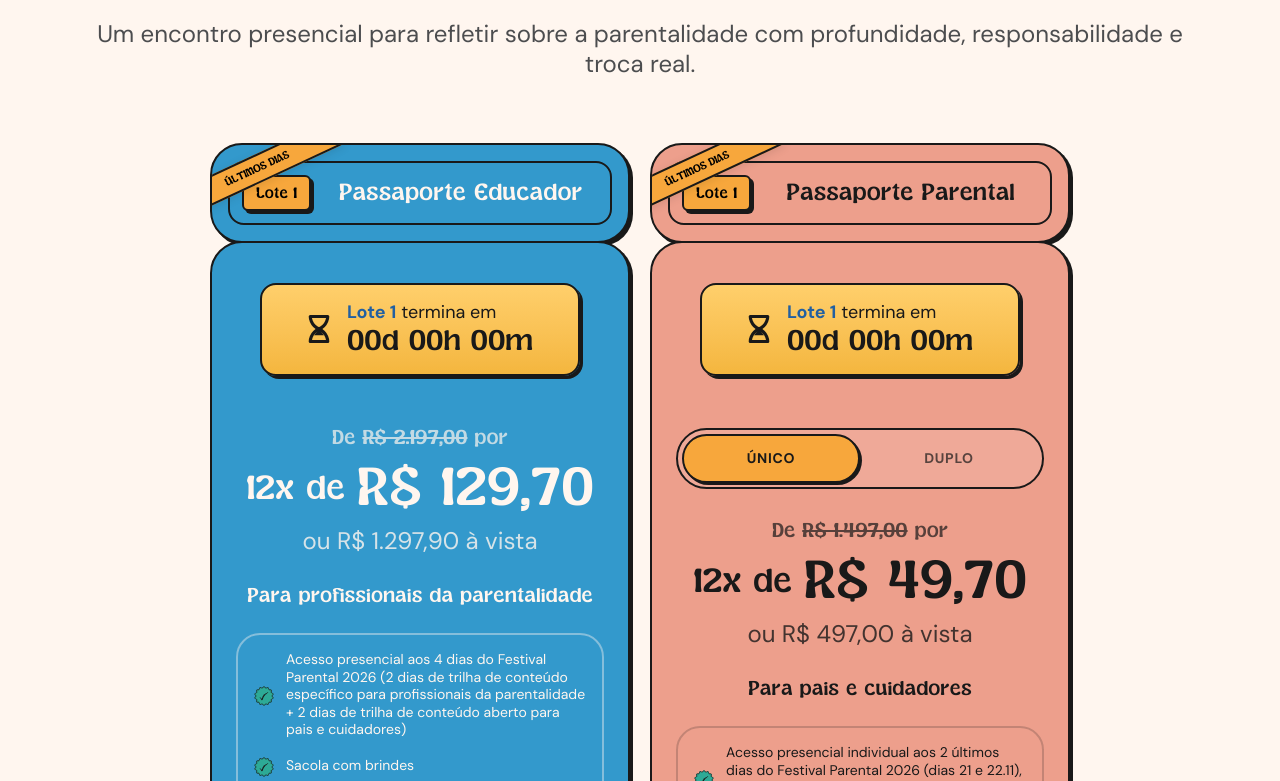
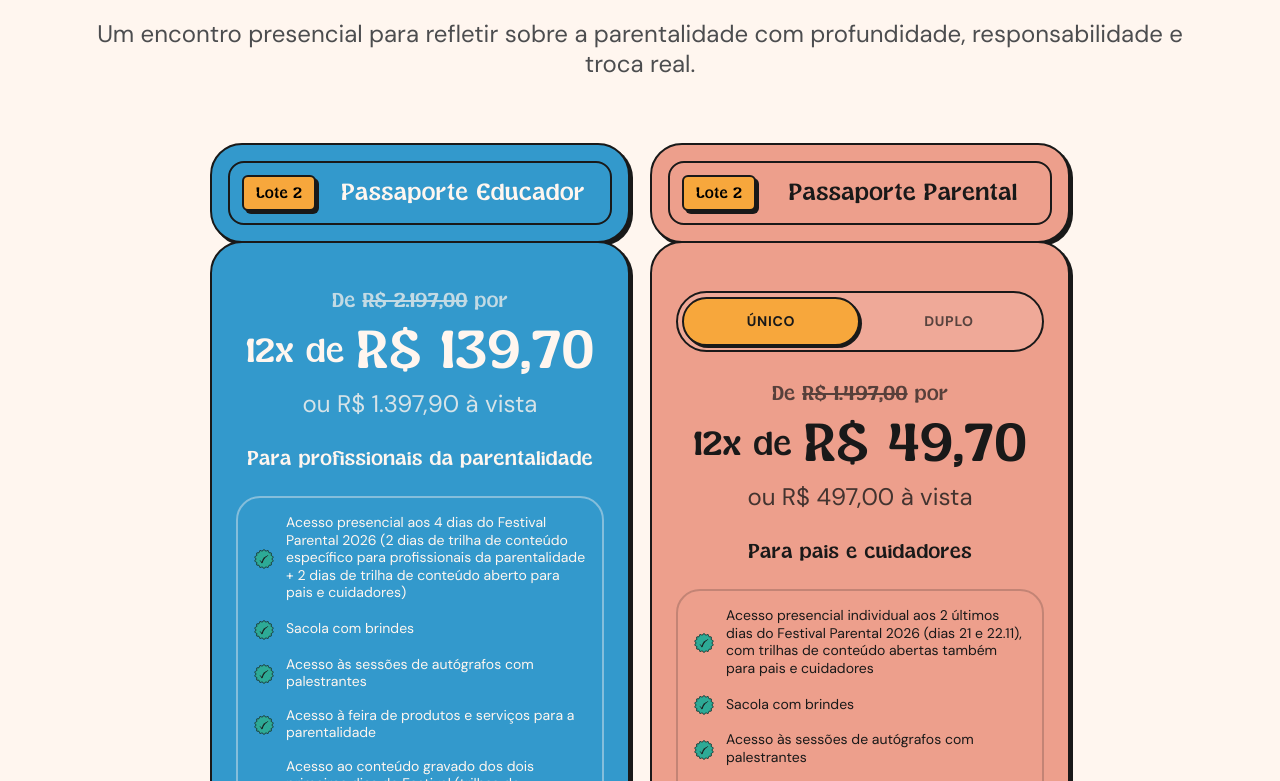
Before and after one commit to oanthonydesign/-LP-Festival-parental, a Next.js app: page / in a window 1280 px wide. Shown: the part 5059-5840 px from the top of the page. Built offline with nearby package versions, Linux system fonts and the light colour scheme.

Commit message:
feat: atualiza lote para Lote 2, oculta faixas, contadores e rodapé

```diff
--- a/src/app/page.tsx
+++ b/src/app/page.tsx
@@ -23,7 +23,7 @@ import SectionSpecialGuests from '@/components/sections/SectionSpecialGuests';
 import StickyBottomBar from '@/components/sections/StickyBottomBar';
 import WhatsAppButton from '@/components/sections/WhatsAppButton';
 
-const SHOW_STICKY_BAR = true;
+const SHOW_STICKY_BAR = false;
 
 export default function Home() {
     return (
--- a/src/components/sections/Section6.tsx
+++ b/src/components/sections/Section6.tsx
@@ -5,9 +5,9 @@ import svgPaths from "@/components/svg/svgPaths";
 import { useCountdown } from "@/hooks/useCountdown";
 
 // Flags de controle para fácil ativação/desativação
-const SHOW_PROMO_RIBBON = true;
+const SHOW_PROMO_RIBBON = false;
 const SHOW_PRICE_STATUS_BADGE = true;
-const SHOW_COUNTDOWN_BADGE = true;
+const SHOW_COUNTDOWN_BADGE = false;
 
 interface Benefit {
   text: string;
@@ -49,9 +49,9 @@ const PASSAPORTES: PassportData[] = [
   {
     id: "educador",
     name: "Passaporte Educador",
-    lote: "Lote 1",
-    priceInstallment: "R$ 129,70",
-    priceFull: "ou R$ 1.297,90 à vista",
+    lote: "Lote 2",
+    priceInstallment: "R$ 139,70",
+    priceFull: "ou R$ 1.397,90 à vista",
     priceOriginal: "R$ 2.197,00",
     benefits: [
       "Acesso presencial aos 4 dias do Festival Parental 2026 (2 dias de trilha de conteúdo específico para profissionais da parentalidade + 2 dias de trilha de conteúdo aberto para pais e cuidadores)",
@@ -75,7 +75,7 @@ const PASSAPORTES: PassportData[] = [
   {
     id: "parental",
     name: "Passaporte Parental",
-    lote: "Lote 1",
+    lote: "Lote 2",
     priceInstallment: "R$ 49,70",
     priceFull: "ou R$ 497,00 à vista",
     priceOriginal: "R$ 1.497,00",
```
